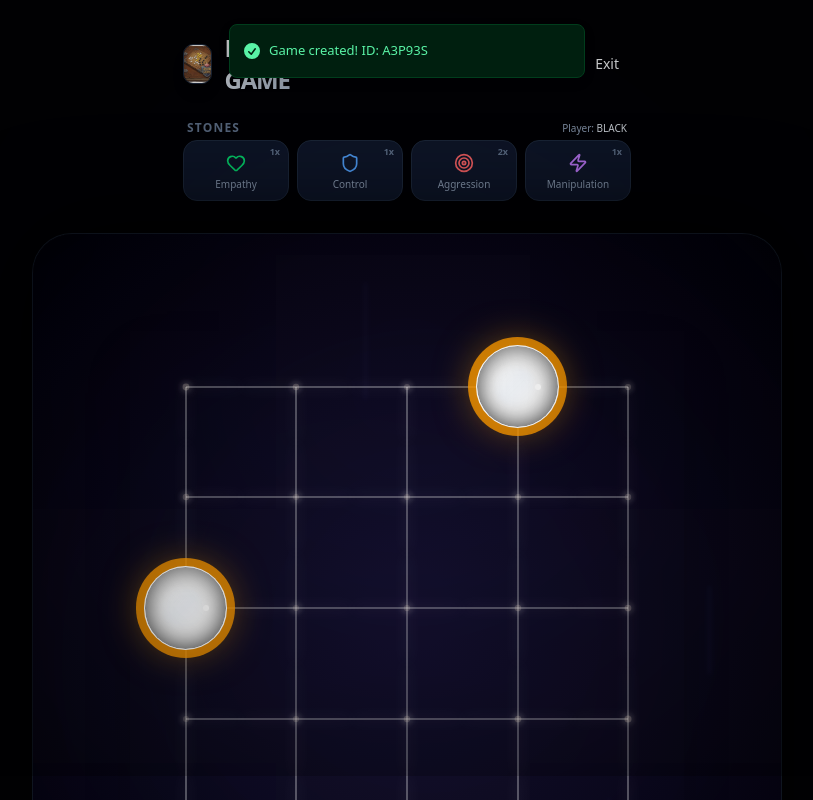
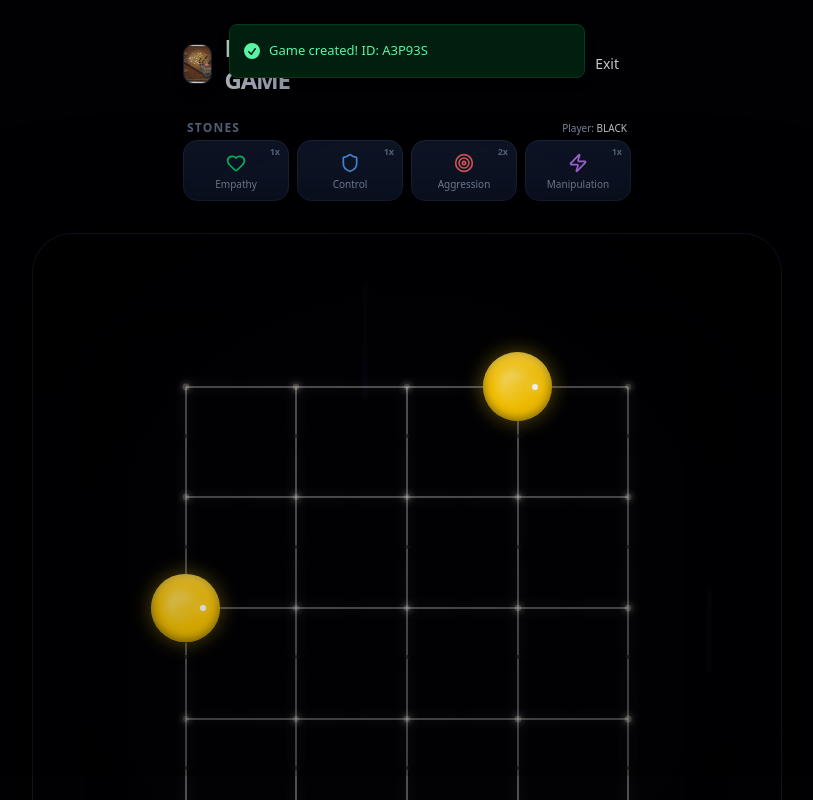
Before and after one commit to bigxalx/mindgame, a Next.js app: page / in a window 1280 px wide. Both pictures are taken after a click on the button "Host Multiplayer Game". Shown: the top 800 px of the page, without its empty margins (233-1046 px from the left). Built offline with nearby package versions, Linux system fonts and the light colour scheme.

Commit message:
UI: High-Fidelity Refinements (Interior Auras, Scale, Markers) & Logic: Empathy Ownership/Chain Spreading

```diff
--- a/components/game-board.tsx
+++ b/components/game-board.tsx
@@ -1,7 +1,7 @@
 "use client";
 
 import { useEffect, useState } from "react";
-import { GameState, Player, SpecialEffect, Cell } from "@/types/game";
+import { GameState, Player, SpecialEffect, Cell, Board } from "@/types/game";
 import { cn } from "@/lib/utils";
 import { motion, AnimatePresence } from "framer-motion";
 import { Shield, Zap, Heart, Target, Loader2, Sparkles } from "lucide-react";
@@ -12,12 +12,24 @@ interface Props {
     state: GameState;
     role: Player | 'spectator' | null;
     onMove: (r: number, c: number, effect: SpecialEffect | null) => void;
+    onUndo: () => void;
+    onConfirm: () => void;
     onSwap: (r1: number, c1: number, r2: number, c2: number) => void;
-    onEndTurn: () => void;
-    isAiMode: boolean;
+    onActionTypeChange: (type: 'move' | 'swap') => void;
+    onRestart: () => void;
 }
 
-export function GameBoard({ state, role, onMove, onSwap, onEndTurn, isAiMode }: Props) {
+// Helper to check influence for dots
+function isCellUnderInfluence(board: Board, r: number, c: number, effect: string): boolean {
+    const size = board.length;
+    const neighbors = getNeighbors(r, c, size);
+
+    // For specific dots, we check if ANY neighbor has the active effect
+    // (Ignoring neutralization for the dots to show potential range)
+    return neighbors.some(n => board[n.r][n.c].effects.includes(effect as any));
+}
+
+export function GameBoard({ state, role, onMove, onUndo, onConfirm, onSwap, onActionTypeChange, onRestart }: Props) {
     const [selectedEffect, setSelectedEffect] = useState<SpecialEffect | null>(null);
     const [hovering, setHovering] = useState<{ r: number; c: number } | null>(null);
     const [isProcessing, setIsProcessing] = useState(false);
@@ -63,7 +75,7 @@ export function GameBoard({ state, role, onMove, onSwap, onEndTurn, isAiMode }:
     // AI Turn Lifecycle
     useEffect(() => {
         // AI ACTS IF: It's an AI game AND it is White's turn AND game isn't over AND not already processing
-        const needsToAct = (isAiMode || state.isAiGame) && state.turn === 'white';
+        const needsToAct = (state.isAiGame) && state.turn === 'white';
 
         if (!needsToAct || state.gameOver || isProcessing) return;
 
@@ -81,7 +93,7 @@ export function GameBoard({ state, role, onMove, onSwap, onEndTurn, isAiMode }:
                         await onMove(aiDecision.r, aiDecision.c, aiDecision.effect);
                     } else {
                         console.log("AI Phase 1: No valid moves, ending turn.");
-                        onEndTurn();
+                        onConfirm(); // Changed from onEndTurn to onConfirm
                     }
                     setIsProcessing(false);
                     return;
@@ -105,7 +117,7 @@ export function GameBoard({ state, role, onMove, onSwap, onEndTurn, isAiMode }:
                     setIsProcessing(true);
                     console.log("AI Phase 3: Committing turn...");
                     await new Promise(r => setTimeout(r, 500)); // Finish delay
-                    onEndTurn();
+                    onConfirm(); // Changed from onEndTurn to onConfirm
                     setIsProcessing(false);
                 }
             } catch (error) {
@@ -115,7 +127,7 @@ export function GameBoard({ state, role, onMove, onSwap, onEndTurn, isAiMode }:
         }, 600);
 
         return () => clearTimeout(timer);
-    }, [state.turn, isAiMode, state.isAiGame, state.gameOver, isProcessing, state.difficulty, state.moveConfirmed, state.pendingSwap]);
+    }, [state.turn, state.isAiGame, state.gameOver, isProcessing, state.difficulty, state.moveConfirmed, state.pendingSwap, onMove, onSwap, onConfirm]);
 
     const effectsList: { id: SpecialEffect; icon: any; color: string; glow: string; label: string; desc: string }[] = [
         { id: 'empathy', icon: Heart, color: 'text-green-400', glow: 'shadow-[0_0_15px_rgba(74,222,128,0.5)]', label: 'Empathy', desc: 'Converts adjacent neutral stones at turn start.' },
@@ -124,7 +136,9 @@ export function GameBoard({ state, role, onMove, onSwap, onEndTurn, isAiMode }:
         { id: 'manipulation', icon: Zap, color: 'text-purple-400', glow: 'shadow-[0_0_15px_rgba(192,132,252,0.5)]', label: 'Manipulation', desc: 'Swap adjacent stones upon placement.' },
     ];
 
-    const currentInventory = role === 'spectator' ? { aggression: 0, manipulation: 0, control: 0, empathy: 0 } : state.inventory[role || state.turn];
+    const currentInventory = (role === 'black' || role === 'white')
+        ? state.inventory[role]
+        : { empathy: 0, control: 0, aggression: 0, manipulation: 0 } as Record<SpecialEffect, number>;
 
     const getAffectedCells = (r: number, c: number, effect: SpecialEffect | null) => {
         if (!effect) return [];
@@ -223,25 +237,23 @@ export function GameBoard({ state, role, onMove, onSwap, onEndTurn, isAiMode }:
                     padding: '8%',
                 }}
             >
-                {/* 1. Cosmic Depth & Denser Neural Fog Layers */}
-                <div className="absolute inset-0 bg-[radial-gradient(circle_at_center,rgba(20,15,45,1)_0%,rgba(2,2,8,1)_100%)]" />
+                {/* 1. Universal Cosmic Depth */}
+                <div className="fixed inset-0 bg-[#020208] z-[-2]" />
 
-                {/* High-Intensity Brain Fog */}
+                {/* Layered Neural Fog (Fixing Visibility & Scale) */}
                 <motion.div
-                    animate={{ x: [0, 80, 0], y: [0, 40, 0], opacity: [0.15, 0.35, 0.15], scale: [1, 1.2, 1] }}
-                    transition={{ duration: 20, repeat: Infinity, ease: "linear" }}
-                    className="absolute top-[-20%] left-[-20%] w-[140%] h-[140%] bg-[radial-gradient(circle,rgba(80,50,150,0.25)_0%,transparent_70%)] blur-[100px] z-0"
+                    animate={{ scale: [1, 1.15, 1], rotate: [0, 5, 0], opacity: [0.3, 0.5, 0.3] }}
+                    transition={{ duration: 15, repeat: Infinity, ease: "easeInOut" }}
+                    className="absolute inset-[-50%] bg-[radial-gradient(circle_at_30%_30%,rgba(60,40,120,0.4)_0%,transparent_50%)] blur-[80px] z-[-1]"
                 />
                 <motion.div
-                    animate={{ x: [0, -60, 0], y: [0, 70, 0], opacity: [0.1, 0.25, 0.1], scale: [1.2, 1, 1.2] }}
-                    transition={{ duration: 25, repeat: Infinity, ease: "linear" }}
-                    className="absolute bottom-[-30%] right-[-20%] w-[150%] h-[150%] bg-[radial-gradient(circle,rgba(50,80,180,0.2)_0%,transparent_70%)] blur-[120px] z-0"
+                    animate={{ scale: [1.1, 1, 1.1], rotate: [0, -5, 0], opacity: [0.2, 0.4, 0.2] }}
+                    transition={{ duration: 20, repeat: Infinity, ease: "easeInOut" }}
+                    className="absolute inset-[-50%] bg-[radial-gradient(circle_at_70%_70%,rgba(40,60,150,0.3)_0%,transparent_50%)] blur-[100px] z-[-1]"
                 />
-                <motion.div
-                    animate={{ opacity: [0.05, 0.15, 0.05] }}
-                    transition={{ duration: 10, repeat: Infinity, ease: "easeInOut" }}
-                    className="absolute inset-0 bg-[#0a0a1a]/30 z-0"
-                />
+
+                {/* Vignette for Focus */}
+                <div className="absolute inset-0 bg-[radial-gradient(circle,transparent_40%,rgba(0,0,0,0.8)_100%)] z-0 pointer-events-none" />
 
                 {/* Random Synapse Flashes Layer */}
                 <div className="absolute inset-0 z-0 opacity-40 pointer-events-none">
@@ -342,6 +354,27 @@ export function GameBoard({ state, role, onMove, onSwap, onEndTurn, isAiMode }:
                                         className="absolute w-1.5 h-1.5 rounded-full bg-[#fce7d5]/60 blur-[0.5px] z-0 shadow-[0_0_10px_rgba(252,231,213,0.5)]"
                                     />
 
+                                    {/* Cognitive Influence Markers (Small Dots) */}
+                                    <div className="absolute inset-x-0 bottom-1 flex items-center justify-center pointer-events-none z-40">
+                                        <div className="flex gap-1 px-1 py-0.5 rounded-full bg-black/20 backdrop-blur-[2px]">
+                                            {/* Empathy Influence (Green) - Only on Neutral Pieces or Empty */}
+                                            {((cell.type === 'black' || cell.type === 'white') && cell.effects.length === 0 || cell.type === 'empty') &&
+                                                isCellUnderInfluence(state.board, r, c, 'empathy') && (
+                                                    <motion.div
+                                                        initial={{ scale: 0 }} animate={{ scale: 1 }}
+                                                        className="w-1 h-1 rounded-full bg-emerald-400 shadow-[0_0_6px_rgba(52,211,153,0.8)]"
+                                                    />
+                                                )}
+                                            {/* Control Influence (Blue) */}
+                                            {isCellUnderInfluence(state.board, r, c, 'control') && (
+                                                <motion.div
+                                                    initial={{ scale: 0 }} animate={{ scale: 1 }}
+                                                    className="w-1 h-1 rounded-full bg-blue-400 shadow-[0_0_6px_rgba(96,165,250,0.8)]"
+                                                />
+                                            )}
+                                        </div>
+                                    </div>
+
                                     {/* Occult Stone (The Soul & Aura System) */}
                                     <AnimatePresence mode="popLayout">
                                         {cell.type !== 'empty' && (
@@ -351,36 +384,38 @@ export function GameBoard({ state, role, onMove, onSwap, onEndTurn, isAiMode }:
                                                 animate={{ scale: 1, opacity: 1 }}
                                                 exit={{ scale: 0, opacity: 0 }}
                                                 className={cn(
-                                                    "w-[75%] h-[75%] rounded-full z-10 shadow-2xl relative transition-all duration-500",
-                                                    "border border-white/20 backdrop-blur-md overflow-hidden",
+                                                    "w-[62%] h-[62%] rounded-full z-10 shadow-2xl relative transition-all duration-500",
+                                                    "border border-white/10 backdrop-blur-md overflow-hidden",
                                                     cell.type === 'black' && "bg-black",
-                                                    (cell.type === 'white' || cell.type === 'resistance') && "bg-white",
-                                                    // Massive Edge Glows (50% Shape Aura)
-                                                    cell.type === 'resistance' && "ring-[8px] ring-amber-500/80 shadow-[0_0_40px_rgba(245,158,11,0.6)]",
-                                                    cell.effects.includes('empathy') && "ring-[8px] ring-emerald-400/80 shadow-[0_0_40px_rgba(52,211,153,0.6)]",
-                                                    cell.effects.includes('control') && "ring-[8px] ring-blue-400/80 shadow-[0_0_40px_rgba(96,165,250,0.6)]",
-                                                    cell.effects.includes('aggression') && "ring-[8px] ring-rose-500/80 shadow-[0_0_40px_rgba(244,63,94,0.6)]",
-                                                    cell.effects.includes('manipulation') && "ring-[8px] ring-purple-400/80 shadow-[0_0_40px_rgba(192,132,252,0.6)]",
-                                                    swapSelection?.r === r && swapSelection?.c === c && "ring-[10px] ring-white shadow-[0_0_50px_white] scale-110"
+                                                    cell.type === 'white' && "bg-white",
+                                                    cell.type === 'resistance' && "bg-yellow-400 border-none shadow-[0_0_20px_rgba(250,204,21,0.4)]",
+                                                    // Interior Aura Rings (50% Mass)
+                                                    cell.effects.includes('empathy') && "ring-[10px] ring-inset ring-emerald-500/40",
+                                                    cell.effects.includes('control') && "ring-[10px] ring-inset ring-blue-500/40",
+                                                    cell.effects.includes('aggression') && "ring-[10px] ring-inset ring-rose-500/40",
+                                                    cell.effects.includes('manipulation') && "ring-[10px] ring-inset ring-purple-500/40",
+                                                    swapSelection?.r === r && swapSelection?.c === c && "ring-[4px] ring-white scale-110 shadow-[0_0_30px_rgba(255,255,255,0.8)]"
                                                 )}
                                             >
                                                 {/* Specialized Light Hearts */}
                                                 <div className="absolute inset-0 flex items-center justify-center pointer-events-none z-20">
                                                     {cell.type === 'black' ? (
-                                                        <div className="w-1/2 h-1/2 rounded-full bg-gradient-to-br from-indigo-500/40 via-purple-600/20 to-transparent blur-[4px] animate-pulse" />
+                                                        <div className="w-1/2 h-1/2 rounded-full bg-gradient-to-br from-purple-500/40 via-indigo-600/20 to-transparent blur-[4px] animate-pulse" />
+                                                    ) : cell.type === 'resistance' ? (
+                                                        <div className="w-1/2 h-1/2 rounded-full bg-gradient-to-br from-white via-yellow-100/40 to-transparent blur-[4px] animate-pulse" />
                                                     ) : (
                                                         <div className="w-1/2 h-1/2 rounded-full bg-gradient-to-br from-white via-blue-100/40 to-transparent blur-[3px] animate-pulse" />
                                                     )}
 
                                                     {/* The Concentrated Light Spark */}
                                                     <div className={cn(
-                                                        "w-1.5 h-1.5 rounded-full blur-[0.5px] shadow-[0_0_10px_rgba(255,255,255,0.8)]",
-                                                        cell.type === 'black' ? "bg-indigo-200" : "bg-white"
+                                                        "w-1.5 h-1.5 rounded-full blur-[0.3px] shadow-[0_0_10px_rgba(255,255,255,0.8)]",
+                                                        cell.type === 'black' ? "bg-purple-200" : "bg-white"
                                                     )} />
                                                 </div>
 
-                                                {/* Deep Inset Shadows for 50/50 Look */}
-                                                <div className="absolute inset-0 rounded-full shadow-[inset_0_0_25px_rgba(0,0,0,0.8)] z-10" />
+                                                {/* Depth Insets */}
+                                                <div className="absolute inset-0 rounded-full shadow-[inset_0_2px_10px_rgba(255,255,255,0.1),inset_0_-2px_10px_rgba(0,0,0,0.5)] z-10" />
 
                                                 {/* Environmental Polished Sheen */}
                                                 <div className="absolute inset-[-2px] bottom-1/2 rounded-t-full bg-gradient-to-b from-white/20 to-transparent pointer-events-none z-30" />
--- a/lib/game.ts
+++ b/lib/game.ts
@@ -117,7 +117,13 @@ export const spreadResistance = (board: Board): { board: Board; changed: boolean
 export const spreadEmpathy = (board: Board, activePlayer: Player): Board => {
     const size = board.length;
     const newBoard = JSON.parse(JSON.stringify(board)) as Board;
+    const visited = new Set<string>();
     const toConvert: { r: number; c: number }[] = [];
+
+    const isNeutral = (r: number, c: number) => {
+        const cell = board[r][c];
+        return cell.type !== 'empty' && cell.type !== 'resistance' && cell.effects.length === 0;
+    };
 
     for (let r = 0; r < size; r++) {
         for (let c = 0; c < size; c++) {
@@ -134,12 +140,23 @@ export const spreadEmpathy = (board: Board, activePlayer: Player): Board => {
 
                 const neighbors = getNeighbors(r, c, size);
                 for (const n of neighbors) {
-                    const neighbor = board[n.r][n.c];
-                    // Converts all orthogonally adjacent neutral stones (white and black)
-                    // Cannot convert Resistance, Control, Aggression, Manipulation, etc.
-                    if ((neighbor.type === 'white' || neighbor.type === 'black') &&
-                        neighbor.effects.length === 0) {
-                        toConvert.push({ r: n.r, c: n.c });
+                    if (isNeutral(n.r, n.c) && !visited.has(`${n.r}-${n.c}`)) {
+                        // Found a starting point for a neutral chain!
+                        const queue = [{ r: n.r, c: n.c }];
+                        visited.add(`${n.r}-${n.c}`);
+
+                        while (queue.length > 0) {
+                            const curr = queue.shift()!;
+                            toConvert.push(curr);
+
+                            const chainNeighbors = getNeighbors(curr.r, curr.c, size);
+                            for (const cn of chainNeighbors) {
+                                if (isNeutral(cn.r, cn.c) && !visited.has(`${cn.r}-${cn.c}`)) {
+                                    visited.add(`${cn.r}-${cn.c}`);
+                                    queue.push(cn);
+                                }
+                            }
+                        }
                     }
                 }
             }
@@ -147,6 +164,7 @@ export const spreadEmpathy = (board: Board, activePlayer: Player): Board => {
     }
 
     toConvert.forEach(pos => {
+        newBoard[pos.r][pos.c].type = activePlayer; // Ownership changes!
         if (!newBoard[pos.r][pos.c].effects.includes('empathy')) {
             newBoard[pos.r][pos.c].effects.push('empathy');
         }
```
